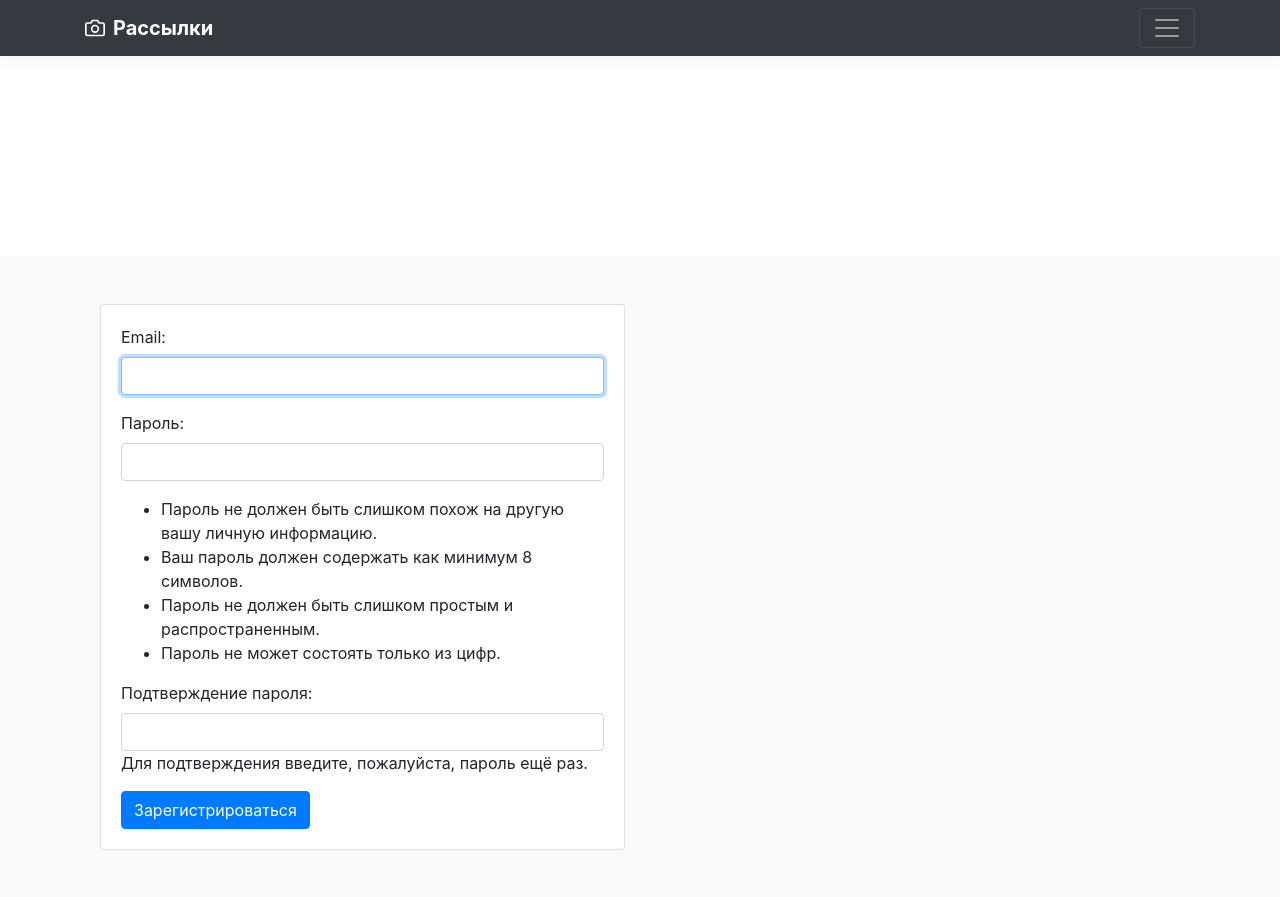
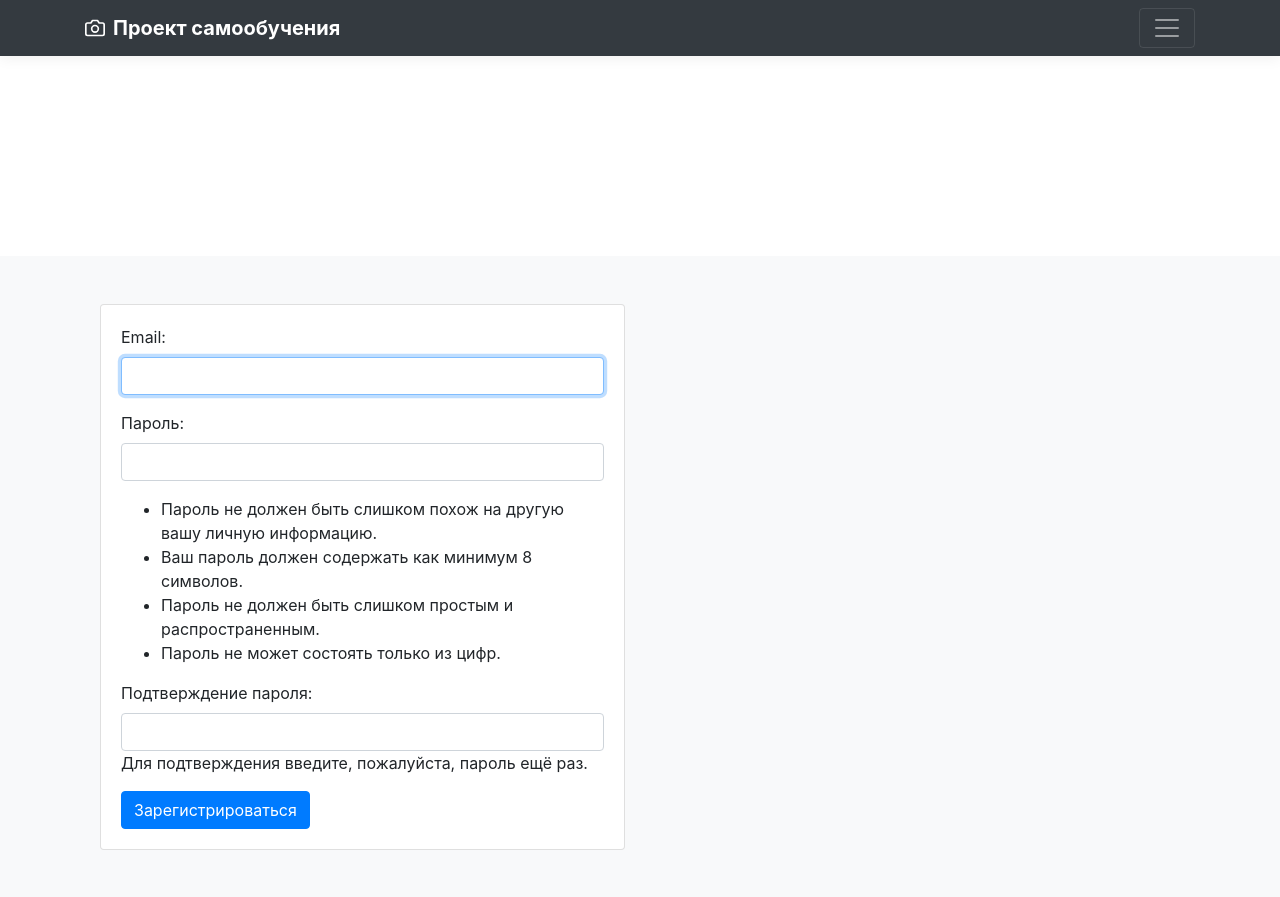
Before and after one commit to jekaGitHub/self-learning, a Django app: page /users/registration/ in a window 1280 px wide. Shown: the top 897 px of the page. Run offline with Django 4.2, Linux system fonts and the light colour scheme; some libraries are stand-ins or nearby versions.

Commit message:
edit file

```diff
--- a/materials/templates/materials/includes/inc_menu.html
+++ b/materials/templates/materials/includes/inc_menu.html
@@ -10,9 +10,6 @@
             <div class="col-sm-4 offset-md-1 py-4">
                 <h4 class="text-white">Меню</h4>
                 <ul class="list-unstyled">
-                    <li><a href="{% url 'mailings:clients' %}" class="text-white">Клиенты</a></li>
-                    <li><a href="{% url 'mailings:messages' %}" class="text-white">Сообщения</a></li>
-                    <li><a href="{% url 'mailings:mailings' %}" class="text-white">Рассылки</a></li>
                     {% if user.is_authenticated %}
                     <li><a class="text-white" href="{% url 'users:profile' %}">Профиль</a></li>
                     <li><a class="text-white" href="{% url 'users:logout' %}">Выход</a></li>
@@ -27,13 +24,13 @@
 </div>
 <div class="navbar navbar-dark bg-dark box-shadow">
     <div class="container d-flex justify-content-between">
-        <a href="{% url 'mailings:index' %}" class="navbar-brand d-flex align-items-center">
+        <a href="#" class="navbar-brand d-flex align-items-center">
             <svg xmlns="http://www.w3.org/2000/svg" width="20" height="20" viewBox="0 0 24 24" fill="none"
                  stroke="currentColor" stroke-width="2" stroke-linecap="round" stroke-linejoin="round" class="mr-2">
                 <path d="M23 19a2 2 0 0 1-2 2H3a2 2 0 0 1-2-2V8a2 2 0 0 1 2-2h4l2-3h6l2 3h4a2 2 0 0 1 2 2z"></path>
                 <circle cx="12" cy="13" r="4"></circle>
             </svg>
-            <strong>Рассылки</strong>
+            <strong>Проект самообучения</strong>
         </a>
         <button class="navbar-toggler" type="button" data-toggle="collapse" data-target="#navbarHeader"
                 aria-controls="navbarHeader" aria-expanded="false" aria-label="Toggle navigation">
```
